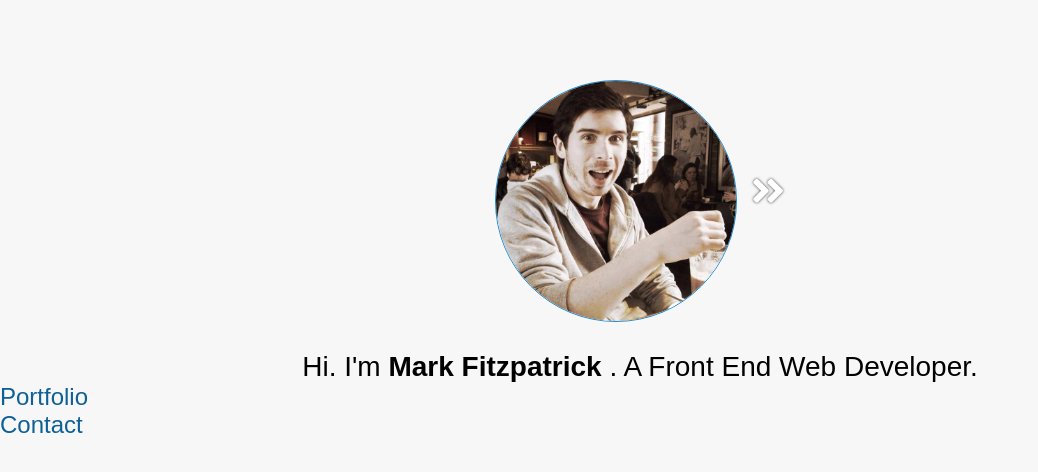
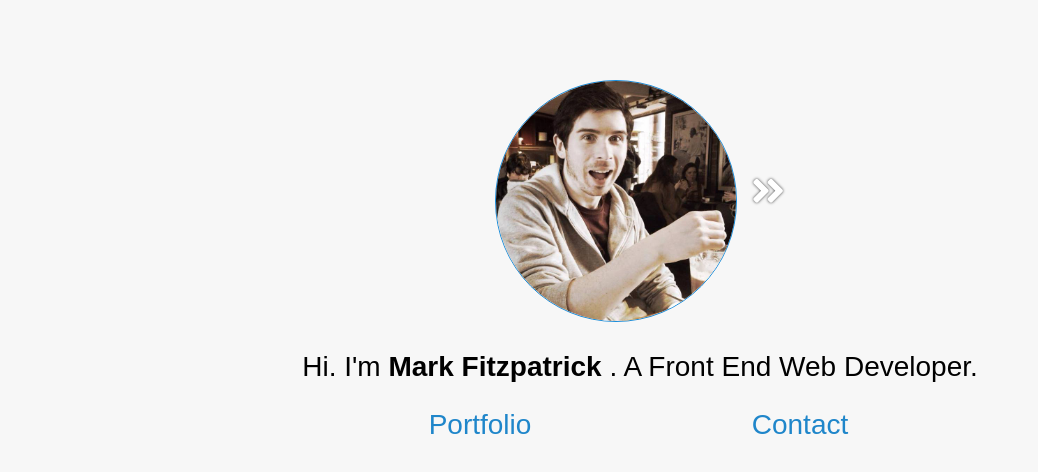
Before and after one commit to Havolt/portfolio-site, a website: page views/index.html in a window 1280 px wide. Shown: the whole page, without its empty margins (0-1038 px from the left). Drawn offline with Linux system fonts and the light colour scheme; files whose address does not match are found by name.

Commit message:
add fade in effect to introLinks

```diff
--- a/public/scripts/indexMain.js
+++ b/public/scripts/indexMain.js
@@ -18,7 +18,8 @@ const vueApp = new Vue({
             displayName: [],
             display2: []
         },
-        introLinks: ['Portfolio', 'Contact']
+        introLinks: ['Portfolio', 'Contact'],
+        linksVisible: false
     },
     methods: {
         intTxtAnimate: function(v) {
@@ -29,6 +30,8 @@ const vueApp = new Vue({
             } else if(v.display2.length !== v.text2.length) {
                 v.display2.push(v.text2[v.display2.length]);
             }else {
+                console.log(this.linksVisible);
+                this.linksVisible = true;
                 return;
             }
             setTimeout(() => {vueApp.intTxtAnimate(vueApp.intTxtAnimData)}, 25)
--- a/public/styles/indexMain.css
+++ b/public/styles/indexMain.css
@@ -65,12 +65,42 @@ body {
     border: 1px solid rgb(25, 141, 219);
 }
 
+.introLinksCon {
+    margin-top:26px;
+    opacity: 0;
+}
+
+@keyframes makeLinksVisible {
+    from{margin-top: -10px;
+        opacity: 0}
+    to{opacity: 1;
+        margin-top: 26px;}
+}
+
+.linksVisible {
+    animation: makeLinksVisible 1s forwards;
+    opacity: 1;
+}
+
 .introLinks {
-    font-size: 24px;
-    color: rgb(14, 96, 151);
+    font-size: 28px;
+    color: rgb(31, 134, 202);
+    display: inline-block;
+    width: 25%;
+    text-align: center;
+    user-select: none;
+}
+
+.introLinks:nth-child(1){
+    margin-left: 25%;
+}
+
+.introLinks:nth-child(2){
+    margin-right: 25%;
 }
 
 .introLinks:hover {
+    color: rgb(32, 114, 168);
     cursor: pointer;
 }
 
--- a/views/index.html
+++ b/views/index.html
@@ -31,7 +31,7 @@
                 <span class="boldName">{{intTxtName}}</span>
             {{intTxtInfo2}} </div>
             <!--Container for intro links-->
-            <div class="introLinksCon">
+            <div v-bind:class="{linksVisible}" class="introLinksCon">
                 <div class="introLinks" v-for="item in introLinks">{{item}}</div>
             </div>
         </div>
```
